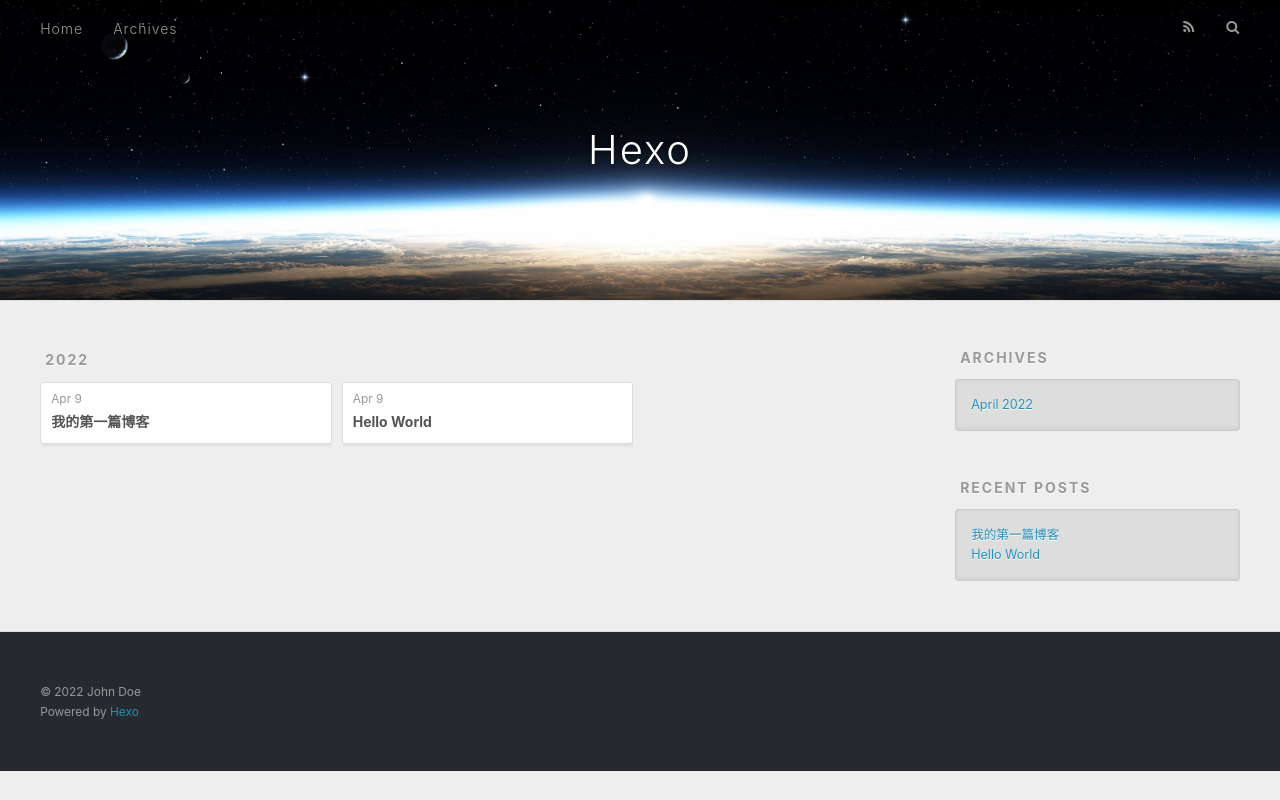
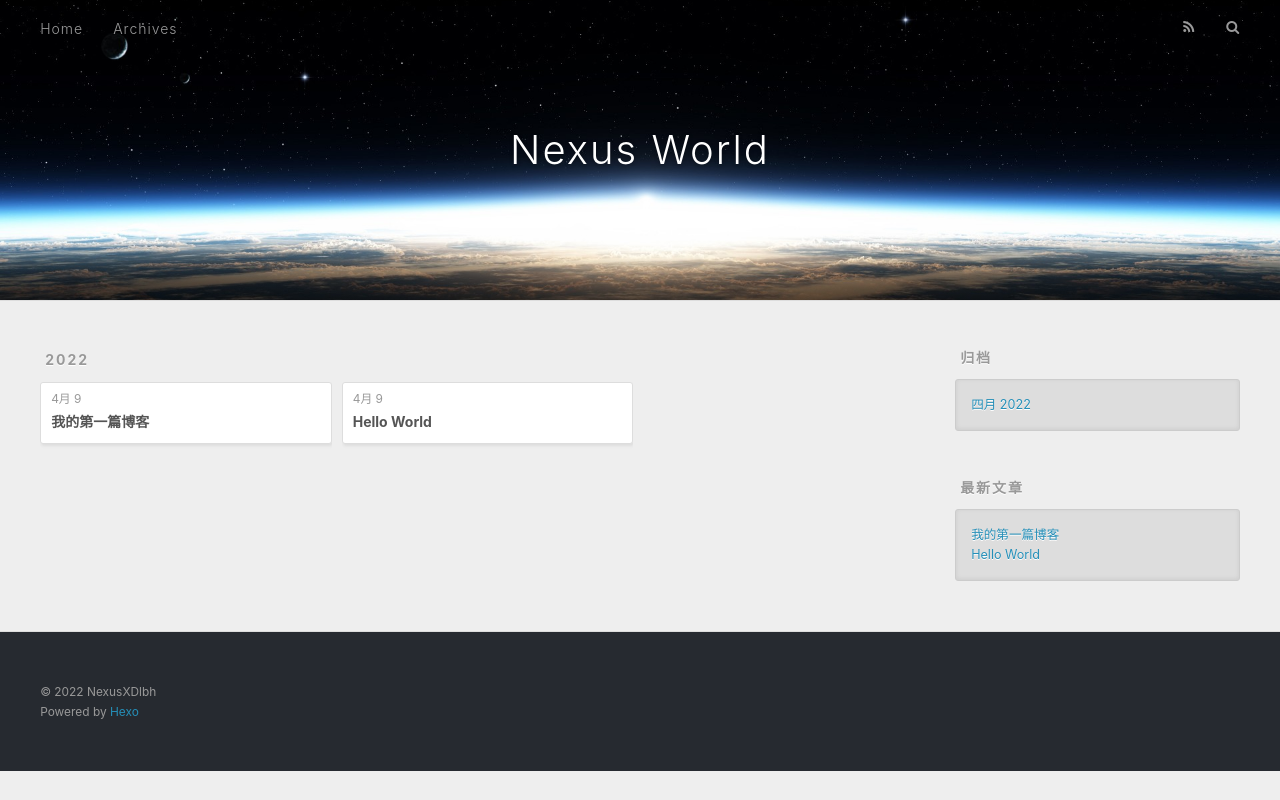
Before and after one commit to NexusXDlbh/nexuslbh.github.io, a plain HTML site: page archives/index.html in a window 1280 px wide. Drawn offline with nearby package versions, Linux system fonts and the light colour scheme.

Commit message:
Site updated: 2022-04-09 17:28:31

```diff
--- a/archives/index.html
+++ b/archives/index.html
@@ -5,17 +5,19 @@
 
 
 
-  <title>Archives | Hexo</title>
+  <title>归档 | Nexus World</title>
   <meta name="viewport" content="width=device-width, initial-scale=1, maximum-scale=1">
-  <meta property="og:type" content="website">
-<meta property="og:title" content="Hexo">
-<meta property="og:url" content="http://example.com/archives/index.html">
-<meta property="og:site_name" content="Hexo">
-<meta property="og:locale" content="en_US">
-<meta property="article:author" content="John Doe">
+  <meta name="description" content="Word &amp; Life">
+<meta property="og:type" content="website">
+<meta property="og:title" content="Nexus World">
+<meta property="og:url" content="http://nexuslbh.top/archives/index.html">
+<meta property="og:site_name" content="Nexus World">
+<meta property="og:description" content="Word &amp; Life">
+<meta property="og:locale" content="zh_CN">
+<meta property="article:author" content="NexusXDlbh">
 <meta name="twitter:card" content="summary">
 
-    <link rel="alternate" href="/atom.xml" title="Hexo" type="application/atom+xml">
+    <link rel="alternate" href="/atom.xml" title="Nexus World" type="application/atom+xml">
 
 
     <link rel="icon" href="/favicon.png">
@@ -36,7 +38,7 @@
   <div id="header-outer" class="outer">
     <div id="header-title" class="inner">
       <h1 id="logo-wrap">
-        <a href="/" id="logo">Hexo</a>
+        <a href="/" id="logo">Nexus World</a>
       </h1>
 
     </div>
@@ -53,10 +55,10 @@
 
           <a id="nav-rss-link" class="nav-icon" href="/atom.xml" title="RSS Feed"></a>
 
-        <a id="nav-search-btn" class="nav-icon" title="Search"></a>
+        <a id="nav-search-btn" class="nav-icon" title="搜索"></a>
       </nav>
       <div id="search-form-wrap">
-        <form action="//google.com/search" method="get" accept-charset="UTF-8" class="search-form"><input type="search" name="q" class="search-form-input" placeholder="Search"><button type="submit" class="search-form-submit">&#xF002;</button><input type="hidden" name="sitesearch" value="http://example.com"></form>
+        <form action="//google.com/search" method="get" accept-charset="UTF-8" class="search-form"><input type="search" name="q" class="search-form-input" placeholder="Search"><button type="submit" class="search-form-submit">&#xF002;</button><input type="hidden" name="sitesearch" value="http://nexuslbh.top"></form>
       </div>
     </div>
   </div>
@@ -79,7 +81,7 @@
   <div class="archive-article-inner">
     <header class="archive-article-header">
       <a href="/2022/04/09/%E6%88%91%E7%9A%84%E7%AC%AC%E4%B8%80%E7%AF%87%E5%8D%9A%E5%AE%A2/" class="archive-article-date">
-  <time datetime="2022-04-09T09:13:03.000Z" itemprop="datePublished">Apr 9</time>
+  <time datetime="2022-04-09T09:13:03.000Z" itemprop="datePublished">4月 9</time>
 </a>
 
 
@@ -98,7 +100,7 @@
   <div class="archive-article-inner">
     <header class="archive-article-header">
       <a href="/2022/04/09/hello-world/" class="archive-article-date">
-  <time datetime="2022-04-09T09:10:18.256Z" itemprop="datePublished">Apr 9</time>
+  <time datetime="2022-04-09T09:10:18.256Z" itemprop="datePublished">4月 9</time>
 </a>
 
 
@@ -130,9 +132,9 @@
 
 
   <div class="widget-wrap">
-    <h3 class="widget-title">Archives</h3>
+    <h3 class="widget-title">归档</h3>
     <div class="widget">
-      <ul class="archive-list"><li class="archive-list-item"><a class="archive-list-link" href="/archives/2022/04/">April 2022</a></li></ul>
+      <ul class="archive-list"><li class="archive-list-item"><a class="archive-list-link" href="/archives/2022/04/">四月 2022</a></li></ul>
     </div>
   </div>
 
@@ -140,7 +142,7 @@
 
 
   <div class="widget-wrap">
-    <h3 class="widget-title">Recent Posts</h3>
+    <h3 class="widget-title">最新文章</h3>
     <div class="widget">
       <ul>
 
@@ -164,7 +166,7 @@
 
   <div class="outer">
     <div id="footer-info" class="inner">
-      &copy; 2022 John Doe<br>
+      &copy; 2022 NexusXDlbh<br>
       Powered by <a href="http://hexo.io/" target="_blank">Hexo</a>
     </div>
   </div>
```
Also changed, not shown: 2022/04/09/hello-world/index.html (+14 -14 lines), 2022/04/09/我的第一篇博客/index.html (+17 -15 lines), archives/2022/04/index.html (+19 -17 lines), archives/2022/index.html (+19 -17 lines), index.html (+19 -17 lines).
